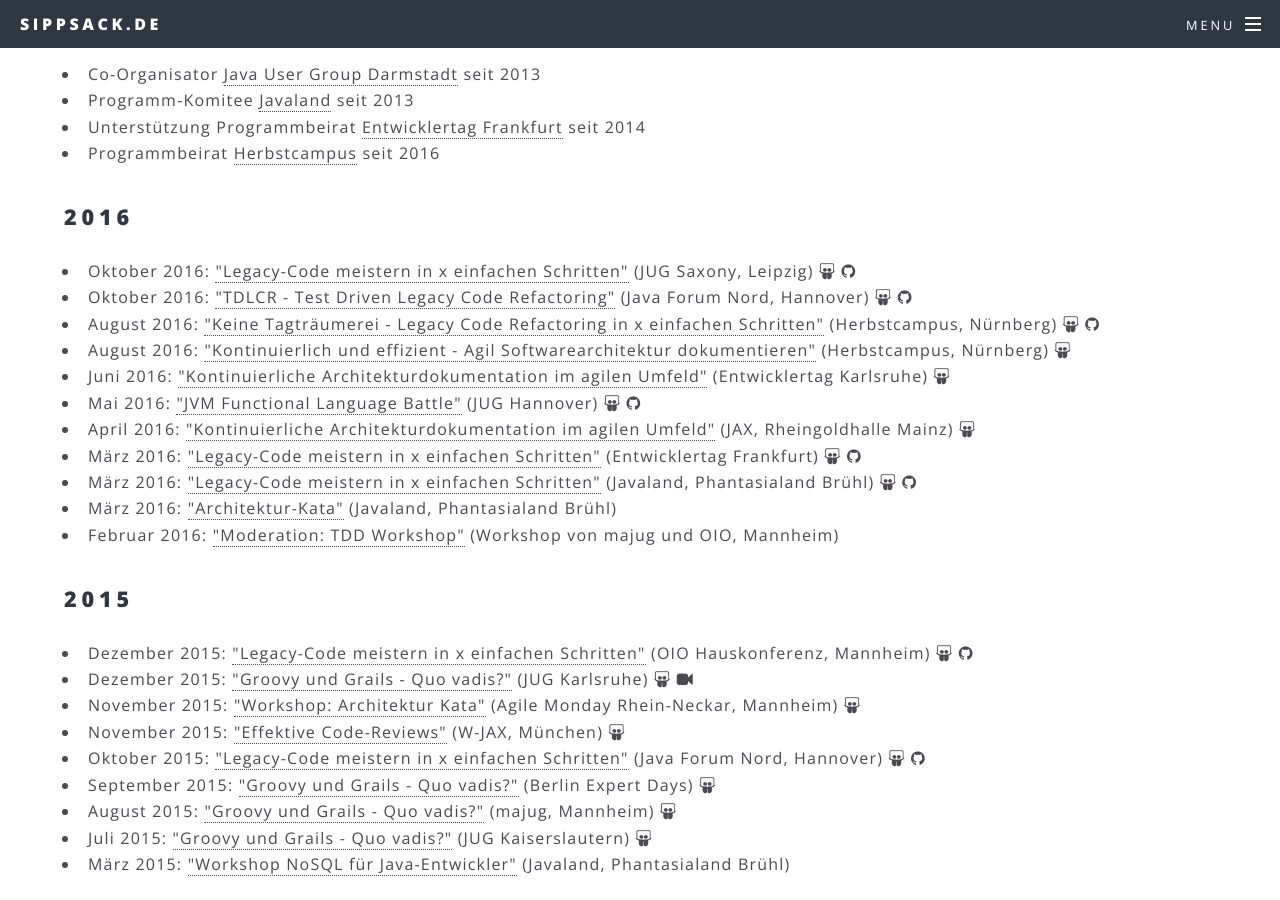
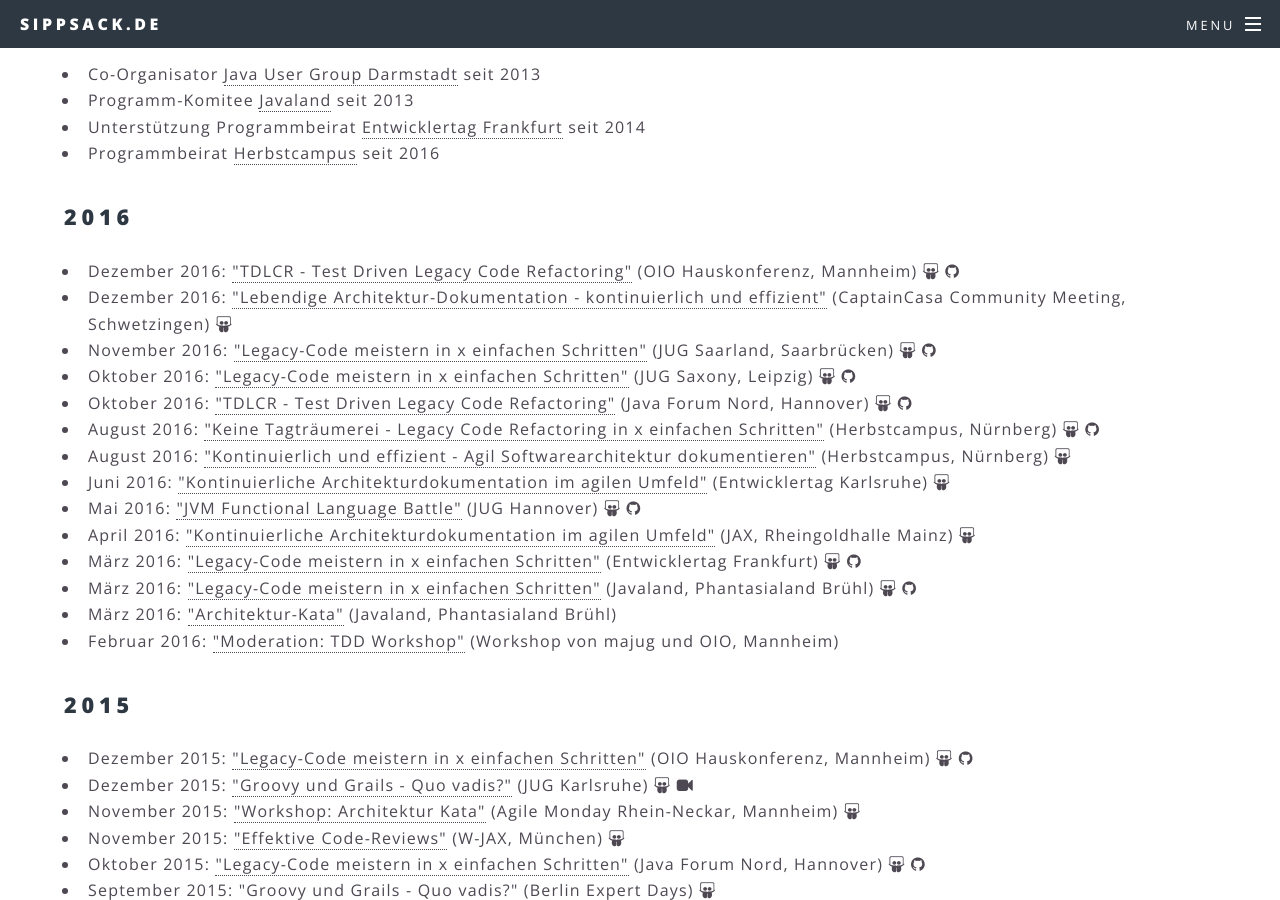
Before and after one commit to sippsack/sippsack.github.io, a Jekyll site: the page built from talks.md, in a window 1280 px wide and 900 px high, scrolled down 440 px. Built offline with Jekyll 4.4.1, drawn with Linux system fonts in a browser that asks for light colours.

Commit message:
recent talks added

```diff
--- a/_data/publications.yaml
+++ b/_data/publications.yaml
@@ -2,6 +2,7 @@
   - November:
     - publisher: Java Magazin 12-2016
       title: Microservices mit WildFly Swarm - Java EE in one JAR
+      link: https://entwickler.de/leseproben/microservices-in-javaee-mit-wildfly-swarm-298956.html
   - Juli:
     - publisher: Java Aktuell 03-2016
       title: Groovy und Grails - Quo vadis? (Teil 2)
--- a/_data/talks.yaml
+++ b/_data/talks.yaml
@@ -1,16 +1,35 @@
 2016:
+  - Dezember:
+    - conference: OIO Hauskonferenz
+      title: TDLCR - Test Driven Legacy Code Refactoring
+      location: Mannheim
+      link: http://www.oio.de/news/java-xml-hauskonferenz-themen-oio-mannheim-2016.htm#HK16-at-tdicr
+      slides: http://www.oio.de/m/konf/vortraege/JavaForumNord2016-TestDrivenLegacyCodeRefactoring-FalkSippach.pdf
+      sourcecode: https://github.com/sippsack/BadTelefon-Test-Driven-Legacy-Code-Refactoring/tree/oio_hk_2016
+    - conference: CaptainCasa Community Meeting
+      title: Lebendige Architektur-Dokumentation - kontinuierlich und effizient
+      location: Schwetzingen
+      link: http://www.captaincasa.com/pdf/eclnt_CommunityMeeting_XII.pdf
+      slides: http://www.oio.de/m/konf/vortraege/CaptainCasa-Lebendige-Architekturdokumentation-Falk-Sippach.pdf
+  - November:
+    - conference: JUG Saarland
+      title: Legacy-Code meistern in x einfachen Schritten
+      location: Saarbrücken
+      link: https://www.meetup.com/de-DE/Java-User-Group-Saarland-jugsaar/events/230628297/
+      slides: http://www.oio.de/m/konf/vortraege/JUG-Saarland-Legacy-Code-meistern-in-x-einfachen-Schritten-Falk-Sippach.pdf
+      sourcecode: https://github.com/sippsack/BadTelefon-Refactoring-Legacy-Code/tree/jug-saar-2016
   - Oktober:
     - conference: JUG Saxony
       title: Legacy-Code meistern in x einfachen Schritten
       location: Leipzig
       link: https://jugsaxony.org/veranstaltungen/82/legacy_code_meistern_in_x_einfachen_schritten/
-      slides: /files/talks/Legacy-Code-meistern-in-x-einfachen-Schritten-JUG-Saxony-2016.pdf
+      slides: http://www.oio.de/m/konf/vortraege/JugSaxony2016-LegacyCodeMeistern-FalkSippach.pdf
       sourcecode: https://github.com/sippsack/BadTelefon-Refactoring-Legacy-Code/tree/jug-saxony-2016
     - conference: Java Forum Nord
       title: TDLCR - Test Driven Legacy Code Refactoring
       location: Hannover
       link: http://javaforumnord.de/site/2016/#talk_141
-      slides: /files/talks/Test-Driven-Legacy-Code-Refactoring-Java-Forum-Nord-2016.pdf
+      slides: http://www.oio.de/m/konf/vortraege/JavaForumNord2016-TestDrivenLegacyCodeRefactoring-FalkSippach.pdf
       sourcecode: https://github.com/sippsack/BadTelefon-Test-Driven-Legacy-Code-Refactoring/tree/jfn_2016
   - August:
     - conference: Herbstcampus
```
